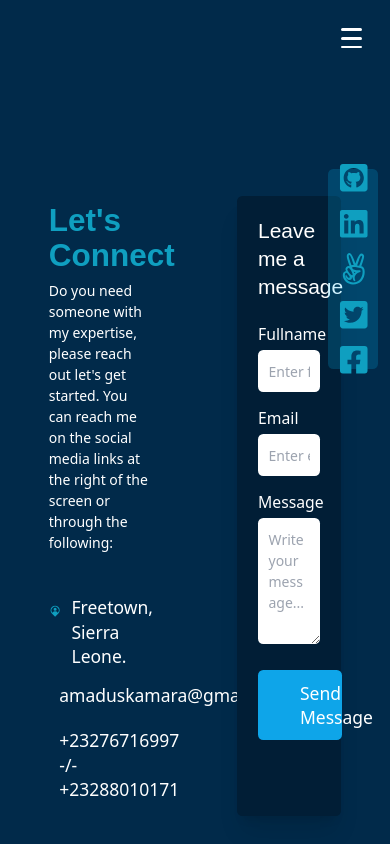
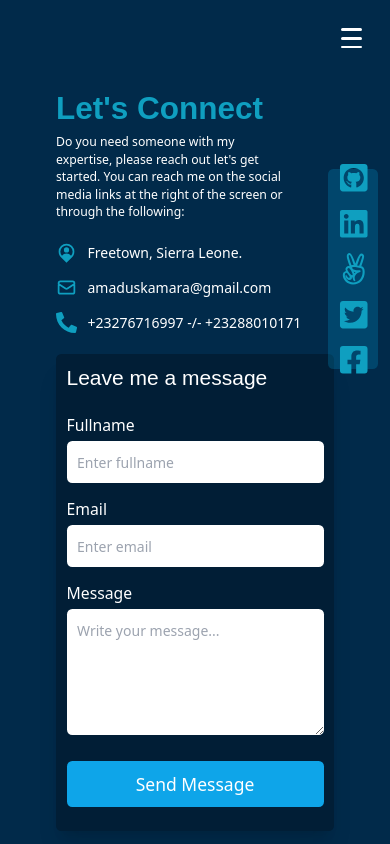
Before and after one commit to AmaduKamara/amkam, a Next.js app: page /contact in a window 390 px wide. Shown: the top 844 px of the page. Built offline with nearby package versions, Linux system fonts and the light colour scheme.

Commit message:
Add mobile responsive for contact page

```diff
--- a/pages/contact.js
+++ b/pages/contact.js
@@ -20,41 +20,41 @@ const Contact = () => {
 
   return (
     <div className="pb-24">
-      <div className="text-white pt-56 flex justify-center">
-        <div className="flex justify-center w-9/12">
-          <div className="w-1/2 mr-24">
+      <div className="text-white pt-24 md:pt-56 flex justify-center">
+        <div className=" w-full md:flex md:justify-center md:w-9/12">
+          <div className="w-full md:w-1/2 mr-24">
             <h1 className="font-semibold h-text-color text-4xl md:text-5xl lg:text-7xl my-2">
               Let's Connect
             </h1>
-            <p>
+            <p className="text-sm pr-12 md:pr-0 md:text-lg">
               Do you need someone with my expertise, please reach out let's get
               started. You can reach me on the social media links at the right
               of the screen or through the following:
             </p>
 
-            <ul className="mt-12">
+            <ul className="mt-6 md:mt-12">
               <li className="flex mb-4">
-                <RiMapPinUserFill className="mr-3 text-4xl h-text-color" />
-                <span className="text-xl md:text-2xl font-thin">
+                <RiMapPinUserFill className="mr-3 text-2xl md:text-4xl h-text-color" />
+                <span className="md:text-2xl font-thin">
                   Freetown, Sierra Leone.
                 </span>
               </li>
               <li className="flex mb-4">
-                <HiOutlineMail className="mr-3 text-4xl h-text-color" />
-                <span className="text-xl md:text-2xl font-thin">
+                <HiOutlineMail className="mr-3 text-2xl md:text-4xl h-text-color" />
+                <span className="md:text-2xl font-thin">
                   amaduskamara@gmail.com
                 </span>
               </li>
               <li className="flex mb-4">
-                <FaPhoneAlt className="mr-3 text-4xl h-text-color" />
-                <span className="text-xl md:text-2xl font-thin">
+                <FaPhoneAlt className="mr-3 text-2xl md:text-4xl h-text-color" />
+                <span className="md:text-2xl font-thin">
                   +23276716997 -/- +23288010171
                 </span>
               </li>
             </ul>
           </div>
-          <div className="w-1/2 portfolio-bg-popover rounded-md shadow-xl">
-            <form className="w-full p-6" onSubmit={handleSubmit}>
+          <div className="w-full md:w-1/2 portfolio-bg-popover rounded-md shadow-xl mt-6 md:mt-0">
+            <form className="w-full p-3 md:p-6" onSubmit={handleSubmit}>
               <div className="mb-6">
                 <h2 className="text-2xl md:text-4xl lg:text-5xl">
                   Leave me a message
```
